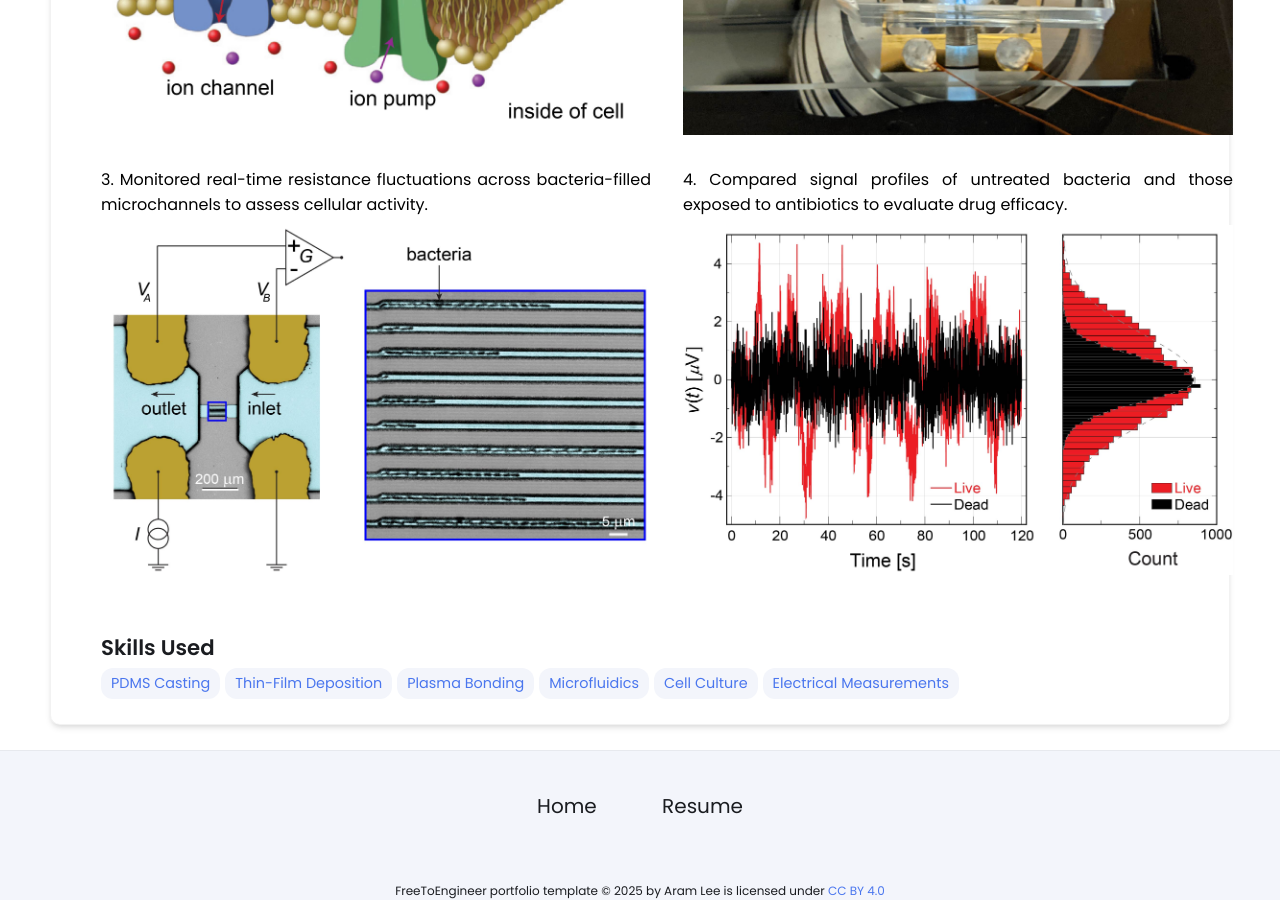
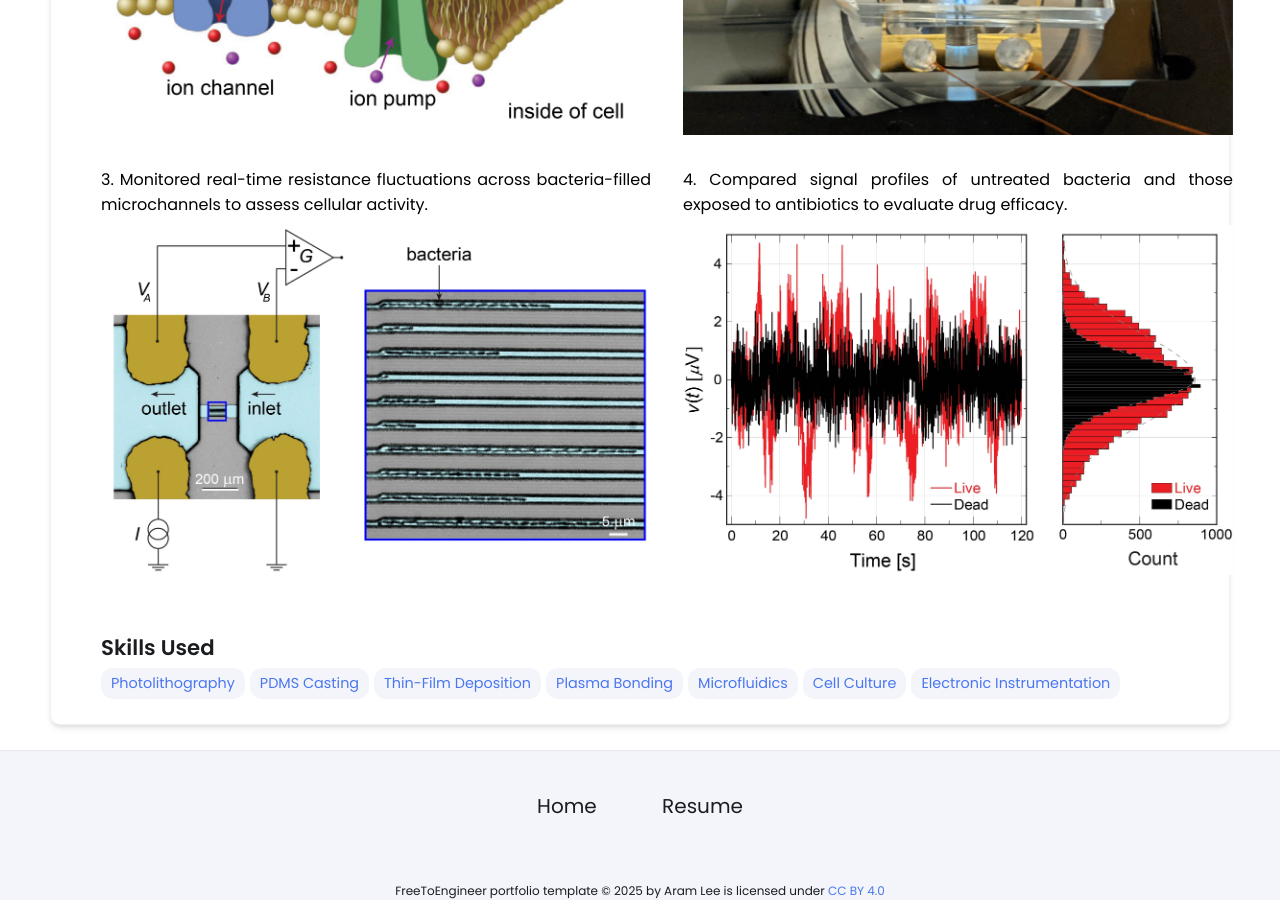
Before and after one commit to HagenGress/HagenGress.github.io, a Jekyll site: the page built from _projects/bacteria/index.md, in a window 1280 px wide and 900 px high, scrolled down 643 px. Built offline with Jekyll 4.4.1, drawn with Linux system fonts in a browser that asks for light colours.

Commit message:
Update index.md

```diff
--- a/_projects/bacteria/index.md
+++ b/_projects/bacteria/index.md
@@ -26,12 +26,13 @@
   <div class="skills-card">
     <h2>Skills Used</h2>
     <div class="skills-list">
+      <span class="skill">Photolithography</span>
       <span class="skill">PDMS Casting</span>
       <span class="skill">Thin-Film Deposition</span>
       <span class="skill">Plasma Bonding</span>
       <span class="skill">Microfluidics</span>
       <span class="skill">Cell Culture</span>
-      <span class="skill">Electrical Measurements</span>
+      <span class="skill">Electronic Instrumentation</span>
     </div>
   </div>
 </div>
```
